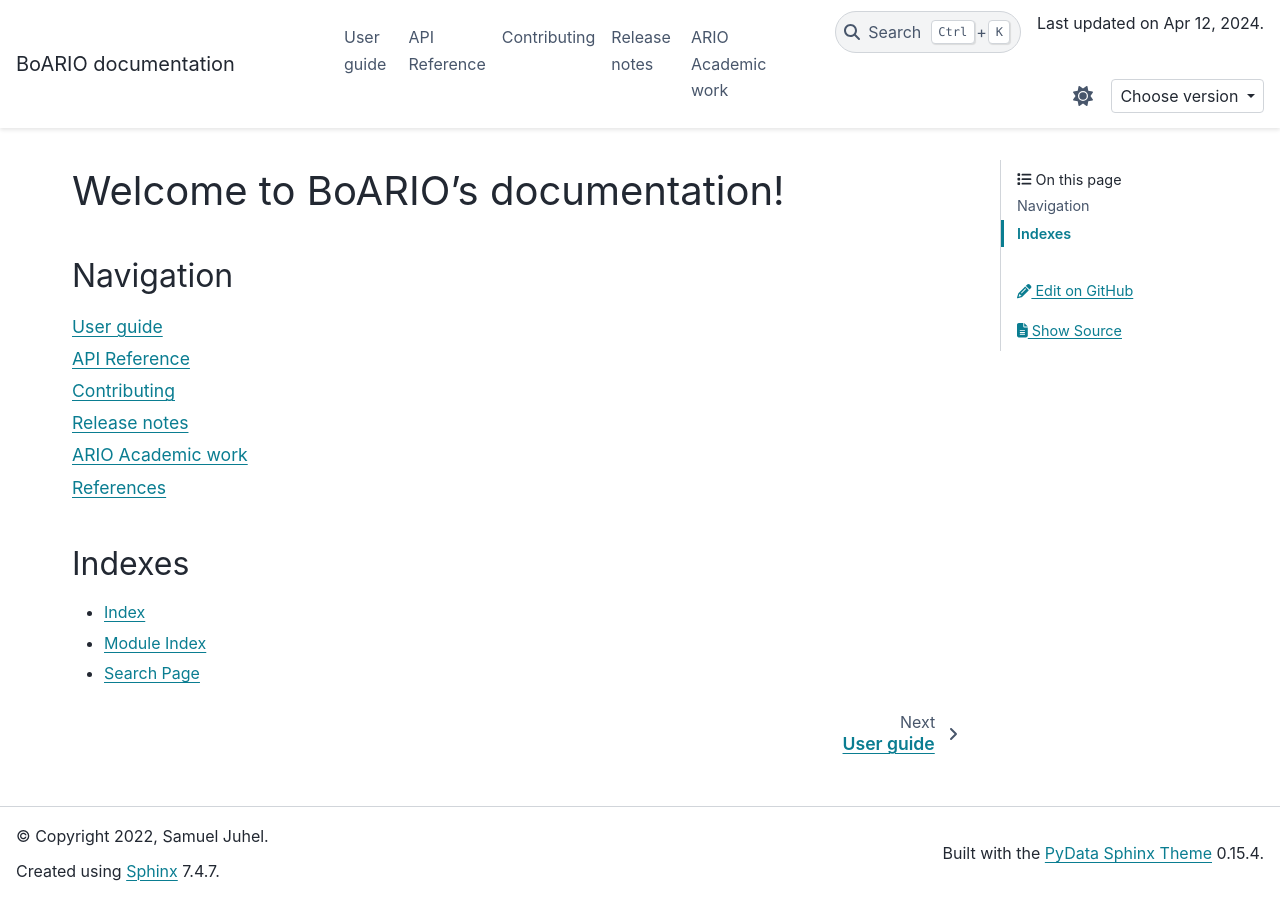
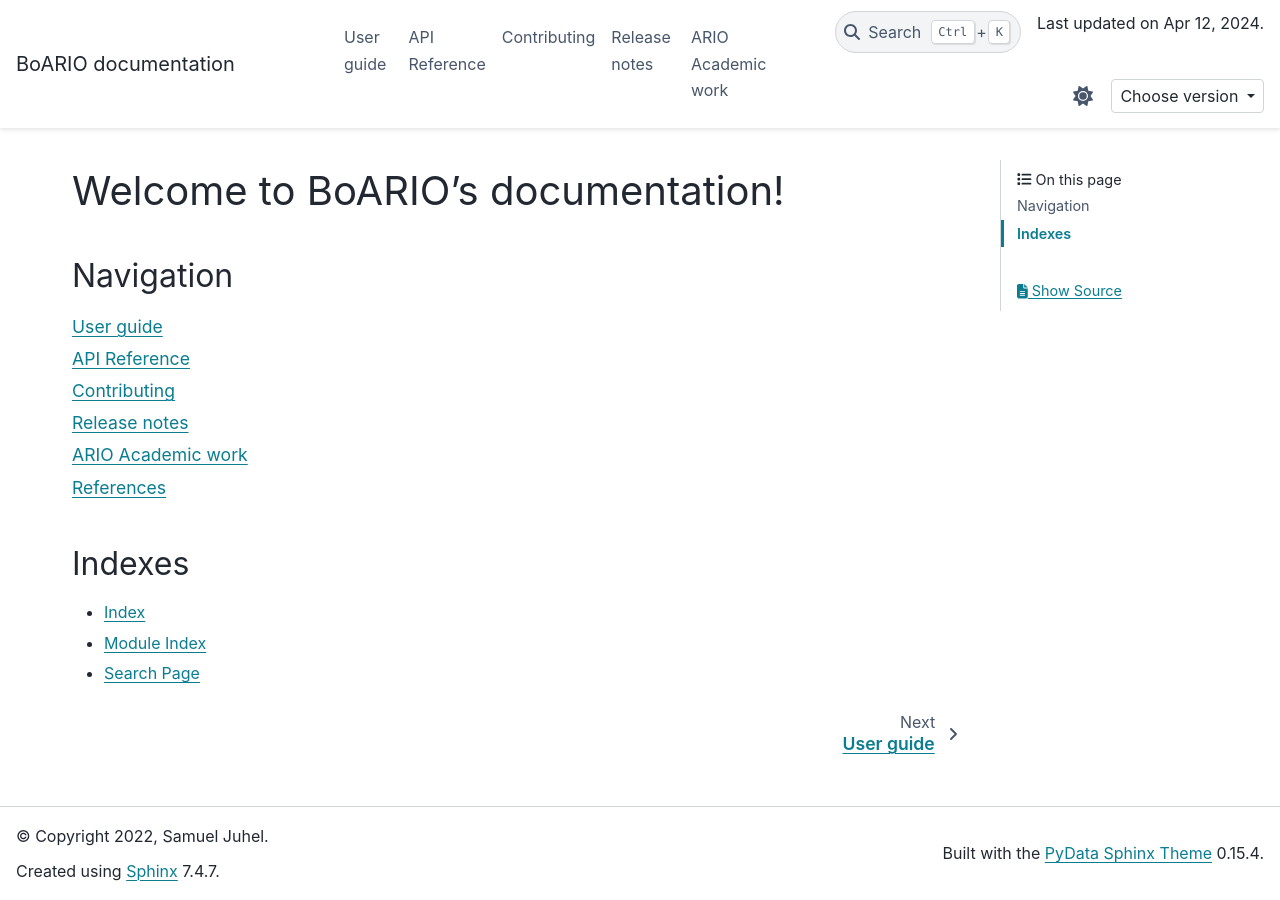
Before and after one commit to spjuhel/BoARIO, a Sphinx documentation site: the page built from docs/source/index.rst, in a window 1280 px wide. Built offline with Sphinx 7.4.7 and the PyData theme 0.15.4, drawn with Linux system fonts in a browser that asks for light colours; pages that are not in the unit, such as notebooks, are missing from menus.

Commit message:
remove edit this page button (failing at the moment)

```diff
--- a/docs/source/conf.py
+++ b/docs/source/conf.py
@@ -85,7 +85,7 @@
 html_theme = "pydata_sphinx_theme"
 html_theme_options = {
     "navbar_end": ["navbar-icon-links", "last-updated", "theme-switcher", "version-switcher"],
-    "secondary_sidebar_items": ["page-toc", "edit-this-page", "sourcelink"],
+    "secondary_sidebar_items": ["page-toc", "sourcelink"],
     "use_edit_page_button": True,
     "show_nav_level": 2,
     "switcher": {
```
